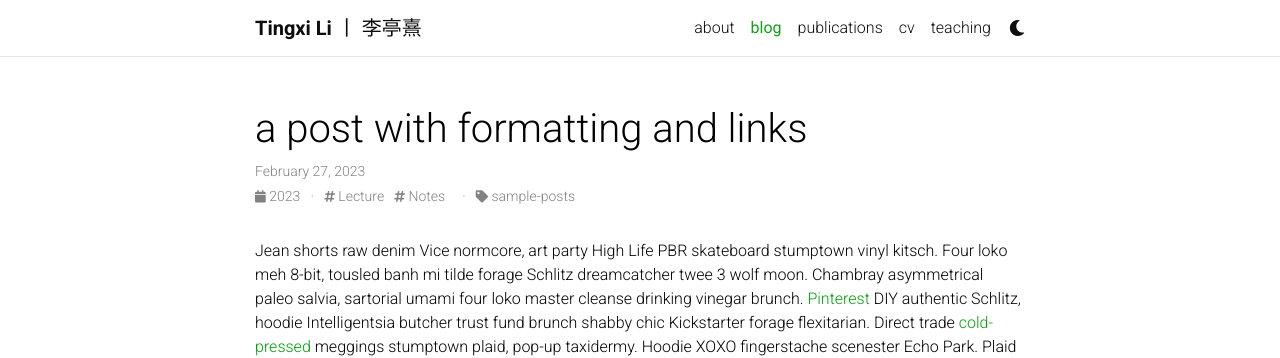
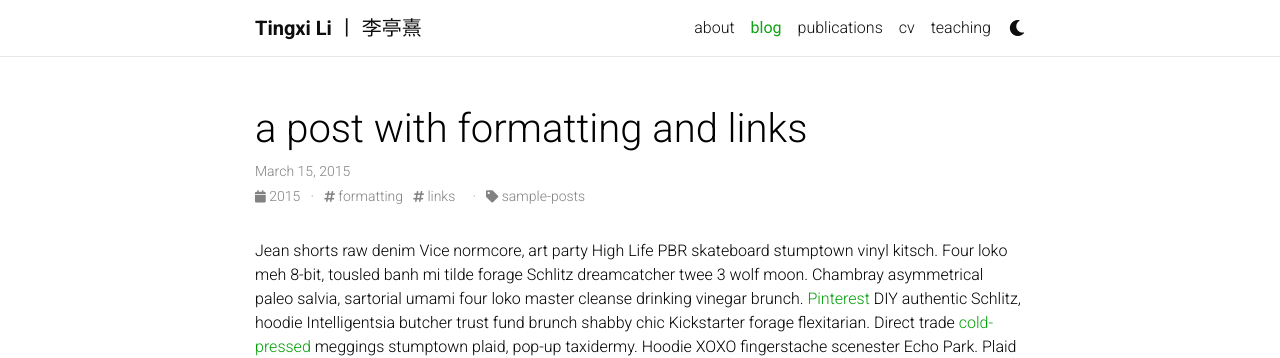
Before and after one commit to tinzzyli/tinzzyli.github.io, a Jekyll site: the page built from _posts/2023-02-27-formatting-and-link.md, in a window 1280 px wide and 1067 px high. Shown: the top 358 px of the window. Built offline with Jekyll 4.4.1, drawn with Linux system fonts in a browser that asks for light colours; comment, search, counter and statistics services are not loaded; a style sheet for code colours, icons or effects is not loaded.

Commit message:
Update 2023-02-27-formatting-and-link.md

```diff
--- a/_posts/2023-02-27-formatting-and-link.md
+++ b/_posts/2023-02-27-formatting-and-link.md
@@ -1,11 +1,12 @@
 ---
 layout: post
 title:  a post with formatting and links
-date:   2023-02-27 12:00:00
-description: Data Structure and Algorithms
-tags: Lecture Notes
+date:   2015-03-15 16:40:16
+description: march & april, looking forward to summer
+tags: formatting links
 categories: sample-posts
 ---
+
 Jean shorts raw denim Vice normcore, art party High Life PBR skateboard stumptown vinyl kitsch. Four loko meh 8-bit, tousled banh mi tilde forage Schlitz dreamcatcher twee 3 wolf moon. Chambray asymmetrical paleo salvia, sartorial umami four loko master cleanse drinking vinegar brunch. <a href="https://www.pinterest.com">Pinterest</a> DIY authentic Schlitz, hoodie Intelligentsia butcher trust fund brunch shabby chic Kickstarter forage flexitarian. Direct trade <a href="https://en.wikipedia.org/wiki/Cold-pressed_juice">cold-pressed</a> meggings stumptown plaid, pop-up taxidermy. Hoodie XOXO fingerstache scenester Echo Park. Plaid ugh Wes Anderson, freegan pug selvage fanny pack leggings pickled food truck DIY irony Banksy.
 
 #### Hipster list
```
